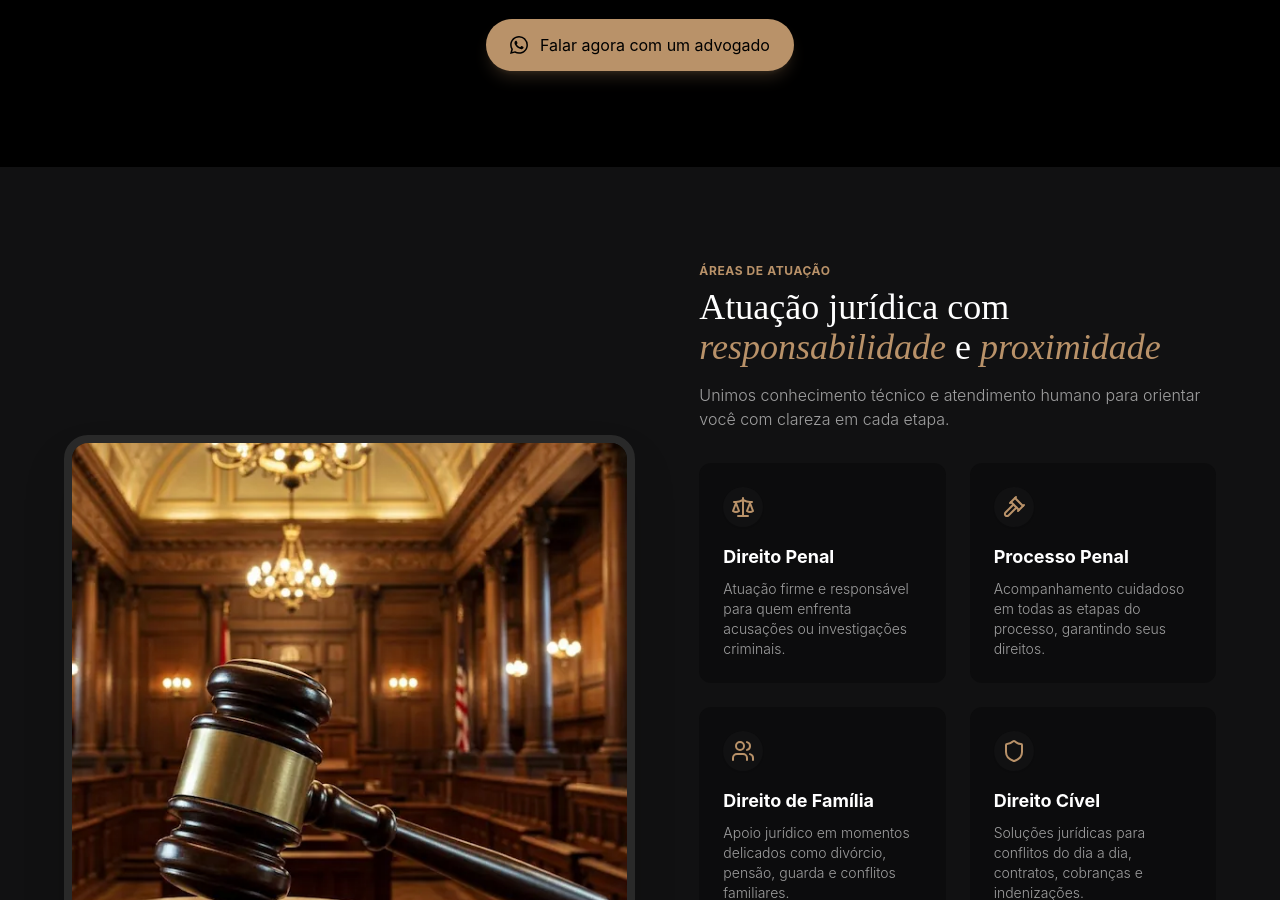
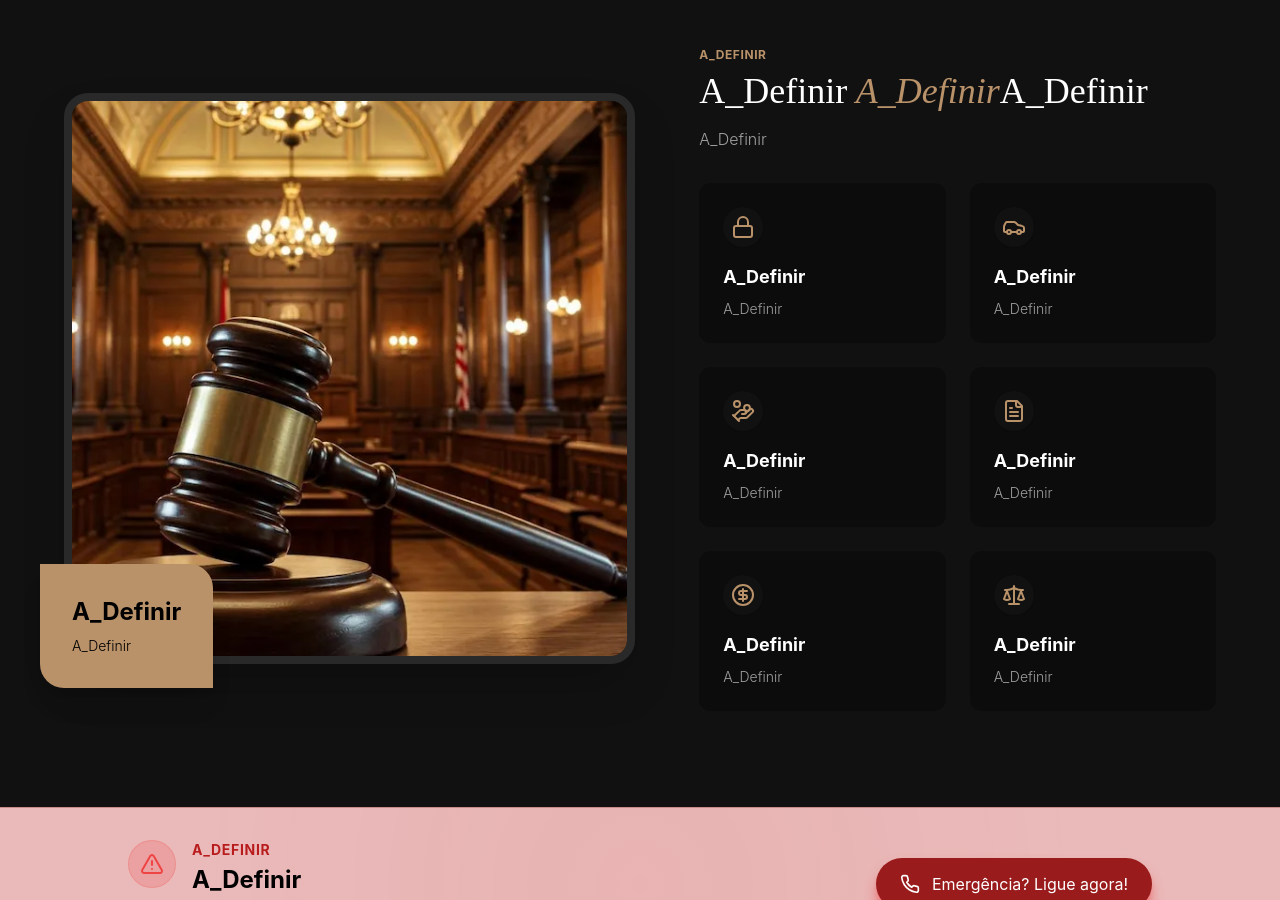
Before and after one commit to Paper-Street-Softwares/LPS-Jonatas-Honorio, a React (Vite) app: page / in a window 1280 px wide. Shown: the part 1900-2800 px from the top of the page. Built offline with nearby package versions, Linux system fonts and the light colour scheme.

Commit message:
fix: Reseta

```diff
--- a/src/content/content.jsx
+++ b/src/content/content.jsx
@@ -20,10 +20,8 @@ import {
   Home,
   Key,
   LucideIdCard,
-  BriefcaseBusiness,
   Lock,
   Scale,
-  Shield,
   Car,
   HandCoins,
   Check,
@@ -34,14 +32,14 @@ import { FileText } from 'lucide-react'
 const currentYear = new Date().getFullYear()
 
 export const infos = {
-  name: 'Dr. José Negreiros',
+  name: 'A_Definir',
   email: 'contato', // Email desejado pelo cliente
   emailSecundario: 'A_Definir', // Email desejado pelo cliente
-  domain: 'negreirosadvocaciajuridica.com.br', // Sem "www"
+  domain: 'A_Definir', // Sem "www"
   phone: {
-    ddd: '69',
-    firstPart: '98100', // Apenas os 5 primeiros números (incluindo o 9)
-    secondPart: '0109', // Apenas os 4 últimos números
+    ddd: '00',
+    firstPart: '00000', // Apenas os 5 primeiros números (incluindo o 9)
+    secondPart: '0000', // Apenas os 4 últimos números
   },
   phoneSecundario: {
     ddd: 'A_Definir',
@@ -56,10 +54,10 @@ export const infos = {
   endereco: (
     <div>
       {/* <p>Endereço:</p> */}
-      <p>Rua Geraldo Siqueira,</p>
-      <p>nº 2690, Caladinho,</p>
-      <p>Porto Velho - RO,</p>
-      <p>CEP 76808-270</p>
+      <p>A_Definir,</p>
+      <p>A_Definir,</p>
+      <p>A_Definir,</p>
+      <p>A_Definir</p>
     </div>
   ),
   enderecoSecundario: (
@@ -73,7 +71,7 @@ export const infos = {
   expediente: (
     <div>
       <p>Segunda a sexta-feira:</p>
-      <p>Atendimento em regime de plantão 24h via WhatsApp</p>
+      <p>A_Definir</p>
     </div>
   ),
   obs: <span className="italic">A_Definir </span>,
@@ -116,12 +114,12 @@ const content = {
       ctaButtonTextResponsive: 'Contato',
     },
     hero: {
-      miniTag: 'ESCRITÓRIO DE ADVOCACIA EM PORTO VELHO - RO',
+      miniTag: 'A_Definir',
       title: (
         <h1>
-          Precisa de auxílio de um{' '}
+          A_Definir{' '}
           <span className="destaque relative italic font-light">
-            Advogado
+            A_Definir
             <span>
               <svg
                 className="hero-underline absolute bottom-2 left-0 w-full h-3 text-accent/30 hidden desktop1:flex"
@@ -152,24 +150,19 @@ const content = {
           ?
         </h1>
       ),
-      subtitle: (
-        <p>
-          Atuamos com responsabilidade para orientar e defender você em decisões
-          importantes.
-        </p>
-      ),
+      subtitle: <p>A_Definir</p>,
       heroDefaultImage: heroDefaultImg, // img da pessoa mobile
       heroDefaulMobiletImg: heroDefaultMobileImg,
 
       alt: 'Imagem ilustrativa da Seção Início',
       ctaButtonAriaLabel:
         'Botão para chamada de ação para contato pelo whatsapp',
-      ctaButtonText: 'Seja atendido agora no WhatsApp',
+      ctaButtonText: 'A_Definir',
       ctaButtonTextSecondary: 'A_Definir',
       obsHero: {
         icon: <LucideIdCard />,
         iconTwo: <LucideIdCard />,
-        text: 'Não espere nem mais um minuto, sua liberdade depende disso!',
+        text: 'A_Definir',
         textTwo: 'A_Definir',
       },
       secondaryCta: 'Contato',
@@ -193,59 +186,138 @@ const content = {
       },
     },
     important: {
-      miniTag: 'Atenção',
-      title: 'O que é importante saber ',
+      miniTag: 'A_Definir',
+      title: 'A_Definir',
       cards: {
         card1: {
-          title: 'Preciso pagar alguma coisa para dar entrada no meu processo?',
-          paragraph:
-            'Depende do caso, mas esperar para descobrir sozinho costuma sair mais caro. Fale comigo agora para entender exatamente o que precisa ser feito e evitar prejuízos.',
+          title: 'A_Definir',
+          paragraph: 'A_Definir',
         },
         card2: {
-          title:
-            'Meu problema ainda não virou processo. Dá pra resolver antes?',
-          paragraph:
-            'Em muitos casos, sim. E agir antes pode mudar tudo. Entre em contato imediatamente para analisar sua situação enquanto ainda há tempo.',
+          title: 'A_Definir',
+          paragraph: 'A_Definir',
         },
         card3: {
-          title: 'Se eu esperar mais um pouco, isso pode piorar?',
-          paragraph:
-            'Pode. E geralmente piora. Quanto mais você demora, menos opções existem. Fale comigo agora para agir no momento certo.',
+          title: 'A_Definir',
+          paragraph: 'A_Definir',
         },
         card4: {
-          title:
-            'Posso tentar resolver isso sozinho ou preciso de advogado agora?',
-          paragraph:
-            'Tentar sozinho costuma gerar erros difíceis de corrigir depois. O ideal é orientação imediata para não comprometer seu caso desde o início.',
+          title: 'A_Definir',
+          paragraph: 'A_Definir',
         },
       },
-      fraseObs:
-        'Cada caso é diferente. Agir rápido, com orientação jurídica, pode mudar completamente o rumo da sua situação.',
-      ctaButtonText: 'Falar agora com um advogado',
+      fraseObs: 'A_Definir',
+      ctaButtonText: 'A_Definir',
     },
     features: {
-      miniTag: 'ÁREAS DE ATUAÇÃO',
+      miniTag: 'A_Definir',
       title: (
         <h1>
-          Atuação jurídica com
-          <span className="destaque italic font-light">
-            {' '}
-            responsabilidade
-          </span>{' '}
-          e<span className="destaque italic font-light"> proximidade</span>
+          A_Definir
+          <span className="destaque italic font-light"> A_Definir</span>
+          A_Definir
         </h1>
       ),
-      subtitle:
-        'Unimos conhecimento técnico e atendimento humano para orientar você com clareza em cada etapa.',
+      subtitle: 'A_Definir',
       imgFeatures: imgFeatures,
       alt: 'imagem representativa da Seção Serviços',
-      titleMessageFeature: '100%',
-      subtitleMessageFeature: 'ética e responsabilidade',
+      titleMessageFeature: 'A_Definir',
+      subtitleMessageFeature: 'A_Definir',
       cards: {
         card1: {
-          title: 'Direito Penal',
-          subtitle:
-            'Atuação firme e responsável para quem enfrenta acusações ou investigações criminais.',
+          title: 'A_Definir',
+          subtitle: 'A_Definir',
+          description: (
+            <div>
+              A_Definir
+              <br />
+              <br />
+              A_Definir
+            </div>
+          ),
+          icon: <Lock />,
+          buttonLabelModal: 'Fale Conosco',
+          buttonLabel: 'Saiba Mais',
+        },
+        card2: {
+          title: 'A_Definir',
+          subtitle: 'A_Definir',
+          description: (
+            <div>
+              A_Definir
+              <br />
+              <br />
+              A_Definir
+            </div>
+          ),
+          icon: <Car />,
+          buttonLabelModal: 'Fale Conosco',
+          buttonLabel: 'Saiba Mais',
+        },
+        card3: {
+          title: 'A_Definir',
+          subtitle: 'A_Definir',
+          description: (
+            <div>
+              A_Definir <br />
+              <br />
+              A_Definir
+            </div>
+          ),
+          icon: <HandCoins />,
+          buttonLabelModal: 'Fale Conosco',
+          buttonLabel: 'Saiba Mais',
+        },
+        card4: {
+          title: 'A_Definir',
+          subtitle: 'A_Definir',
+          description: (
+            <div>
+              A_Definir
+              <br />
+              A_Definir
+              <br />
+            </div>
+          ),
+          icon: <FileText />,
+          buttonLabelModal: 'Fale Conosco',
+          buttonLabel: 'Saiba Mais',
+        },
+        card5: {
+          title: 'A_Definir',
+          subtitle: 'A_Definir',
+          description: (
+            <div>
+              A_Definir
+              <br />
+              <br />
+              A_Definir
+            </div>
+          ),
+          icon: (
+            <svg
+              xmlns="http://www.w3.org/2000/svg"
+              width="24"
+              height="24"
+              viewBox="0 0 24 24"
+              fill="none"
+              stroke="currentColor"
+              stroke-width="2"
+              stroke-linecap="round"
+              stroke-linejoin="round"
+              class="lucide lucide-circle-dollar-sign-icon lucide-circle-dollar-sign"
+            >
+              <circle cx="12" cy="12" r="10" />
+              <path d="M16 8h-6a2 2 0 1 0 0 4h4a2 2 0 1 1 0 4H8" />
+              <path d="M12 18V6" />
+            </svg>
+          ),
+          buttonLabelModal: 'Fale Conosco',
+          buttonLabel: 'Saiba Mais',
+        },
+        card6: {
+          title: 'A_Definir',
+          subtitle: 'A_Definir',
           description: (
             <div>
               A_Definir
@@ -255,85 +327,6 @@ const content = {
             </div>
           ),
           icon: <Scale />,
-          buttonLabelModal: 'Fale Conosco',
-          buttonLabel: 'Saiba Mais',
-        },
-        card2: {
-          title: 'Processo Penal',
-          subtitle:
-            'Acompanhamento cuidadoso em todas as etapas do processo, garantindo seus direitos.',
-          description: (
-            <div>
-              A_Definir
-              <br />
-              <br />
-              A_Definir
-            </div>
-          ),
-          icon: <Gavel />,
-          buttonLabelModal: 'Fale Conosco',
-          buttonLabel: 'Saiba Mais',
-        },
-        card3: {
-          title: 'Direito de Família',
-          subtitle:
-            'Apoio jurídico em momentos delicados como divórcio, pensão, guarda e conflitos familiares.',
-          description: (
-            <div>
-              A_Definir <br />
-              <br />
-              A_Definir
-            </div>
-          ),
-          icon: <Users />,
-          buttonLabelModal: 'Fale Conosco',
-          buttonLabel: 'Saiba Mais',
-        },
-        card4: {
-          title: 'Direito Cível',
-          subtitle:
-            'Soluções jurídicas para conflitos do dia a dia, contratos, cobranças e indenizações.',
-          description: (
-            <div>
-              A_Definir
-              <br />
-              A_Definir
-              <br />
-            </div>
-          ),
-          icon: <Shield />,
-          buttonLabelModal: 'Fale Conosco',
-          buttonLabel: 'Saiba Mais',
-        },
-        card5: {
-          title: <p>Direito do Trabalho</p>,
-          subtitle:
-            'Orientação e defesa em casos de demissão, verbas trabalhistas e direitos do trabalhador.',
-          description: (
-            <div>
-              A_Definir
-              <br />
-              <br />
-              A_Definir
-            </div>
-          ),
-          icon: <BriefcaseBusiness />,
-          buttonLabelModal: 'Fale Conosco',
-          buttonLabel: 'Saiba Mais',
-        },
-        card6: {
-          title: 'Orientação Jurídica Preventiva',
-          subtitle:
-            'Análise e orientação para evitar problemas jurídicos antes que eles aconteçam.',
-          description: (
-            <div>
-              A_Definir
-              <br />
-              <br />
-              A_Definir
-            </div>
-          ),
-          icon: <FileText />,
           buttonLabelModal: 'Fale Conosco',
           buttonLabel: 'Saiba Mais',
         },
@@ -355,13 +348,13 @@ const content = {
           subtitle: 'A_Definir',
         },
       },
+      ctaButtonText: 'A_Definir',
     },
     emergency: {
-      minitag: 'Plantão Criminal 24 Horas',
-      title: 'Atendimento Imediato em Casos Criminais',
-      subtitle:
-        'Se você ou um familiar foi preso ou está sendo investigado, o atendimento deve ser imediato. Cada minuto é decisivo para garantir direitos, evitar abusos e preparar a defesa adequada.',
-      ctaButtonText: 'Falar com Advogado Agora',
+      minitag: 'A_Definir',
+      title: 'A_Definir',
+      subtitle: 'A_Definir',
+      ctaButtonText: 'A_Definir',
     },
     maps: {
       minitag: 'A_Definir',
@@ -374,31 +367,25 @@ const content = {
         img: aboutImg,
         alt: 'Imagem ilustrativa da Seção Sobre',
       },
-      miniTag: 'QUEM É O DR. JOSÉ NEGREIROS',
-      FirstPartTitle: 'Nossa',
-      DestaquePartTitle: (
-        <p>
-          <span className="italic"> trajetória</span>{' '}
-        </p>
+      miniTag: 'A_Definir',
+      title: (
+        <h1>
+          A_Definir
+          <span className="destaque italic font-light"> A_Definir</span>{' '}
+          A_Definir
+        </h1>
       ),
       SecondPartTitle: '',
-      subtitle: '',
+      subtitle: 'A_Definir',
       paragraph: (
         <div>
-          Atuo na advocacia com foco em oferecer soluções jurídicas claras,
-          estratégicas e personalizadas. Acredito que cada cliente vive uma
-          situação única e, por isso, faço questão de ouvir com atenção,
-          compreender o problema e orientar com transparência e responsabilidade
-          desde o primeiro contato.
+          A_Definir
           <br />
-          Minha atuação vai além da representação legal. Trabalho com uma equipe
-          qualificada e comprometida em transformar desafios jurídicos em
-          soluções seguras, sempre priorizando ética, agilidade e resultados.
-          Aqui, o cliente encontra confiança, proximidade e um atendimento
-          realmente dedicado.
           <br />
+          A_Definir
         </div>
       ),
+
       buttonModalLabelAbout: 'Continuar lendo',
       modal: (
         <p className="text-mutedForeground font-secondFont">
@@ -414,7 +401,7 @@ const content = {
       paragraphModalCta: 'Entre em contato',
       titleModal: 'A_Definir',
       ctaButtonAriaLabel: 'Botão para entrar em contato',
-      ctaButtonText: 'Entre em contato',
+      ctaButtonText: 'A_Definir',
       // aboutSocial: {
       //   img: {
       //     img: aboutSocialImg,
@@ -434,13 +421,37 @@ const content = {
       //   labelYoutube: 'Siga-nos no Youtube',
       // },
     },
+    // team: {
+    //   miniTag: ' A_Definir',
+    //   title: (
+    //     <h1>
+    //       A_Definir <span className="italic text-primaryDark">A_Definir</span>
+    //       A_Definir
+    //     </h1>
+    //   ),
+    //   subtitle: 'A_Definir',
+    //   cards: {
+    //     card1: {
+    //       img1: team1,
+    //       alt: 'Imagens ilustrativa dos profissionais',
+    //       name: 'A_Definir',
+    //       description: <p>A_Definir</p>,
+    //     },
+    //     card2: {
+    //       img2: team2,
+    //       alt: 'Imagens ilustrativa dos profissionais',
+    //       name: 'A_Definir',
+    //       description: <p>A_Definir</p>,
+    //     },
+    //   },
+    // },
     steps: {
-      miniTag: 'PASSO A PASSO',
+      miniTag: 'A_Definir',
       title: (
         <h1>
-          Como
-          <span className="destaque italic font-light"> protegemos</span> seus
-          direitos
+          A_Definir
+          <span className="destaque italic font-light"> A_Definir </span>
+          A_Definir
         </h1>
       ),
       subtitle: '',
@@ -449,54 +460,43 @@ const content = {
       cards: {
         card1: {
           stepNumber: 1,
-          cardTitle: 'Análise Pessoal e Detalhada',
-          cardDescription:
-            'Estudo individual do seu caso para definir o caminho mais seguro e eficaz',
+          cardTitle: 'A_Definir',
+          cardDescription: 'A_Definir',
         },
         card2: {
           stepNumber: 2,
-          cardTitle: 'Atuação com Rigor Técnico',
-          cardDescription:
-            'Revisão de documentos, cálculos e provas para garantir a melhor solução legal.',
+          cardTitle: 'A_Definir',
+          cardDescription: 'A_Definir',
         },
         card3: {
           stepNumber: 3,
-          cardTitle: 'Atendimento Transparente e Ágil',
-          cardDescription:
-            'Informações claras e em tempo real, com toda a parte processual cuidada pelo escritório.',
+          cardTitle: 'A_Definir',
+          cardDescription: 'A_Definir',
         },
         card4: {
           stepNumber: 4,
-          cardTitle: 'Defesa Concreta e Eficiente',
-          cardDescription:
-            'Acompanhamento completo em todas as etapas, buscando resultados sólidos e seguros.',
+          cardTitle: 'A_Definir',
+          cardDescription: 'A_Definir',
         },
       },
+      ctaButtonText: 'A_Definir',
     },
     ctaSecondary: {
-      miniTag: 'FALE CONOSCO',
-      title: <h1>Proteja seus direitos agora</h1>,
-      subtitle:
-        'Fale com um especialista e receba orientação estratégica imediata para o seu caso.',
-      subtitleDireita: (
-        <p className="gap-3 flex font-mainFont opacity-60 mt-1">
-          <span>E N T R E </span> E M <span>C O N T A T O</span> V I A
-        </p>
+      miniTag: 'A_Definir',
+      title: <h1>A_Definir</h1>,
+      subtitle: (
+        <div>
+          <p className="mb-6 font-secondFont">A_Definir</p>
+        </div>
       ),
-      titleDireita: (
-        <h1 className="text-title5 my-3 font-mainFont">WhatsApp</h1>
-      ),
-      ctaButtonText: 'Converse agora com um advogado',
-      ctaButtonAriaLabel:
-        'Botão para chamada de ação para contato pelo whatsapp',
       container: {
         label1: {
           icon: <Check />,
-          text: ' Análise inicial do seu caso',
+          text: ' Análise inicial do seu caso criminal',
         },
         label2: {
           icon: <Check />,
-          text: ' Atendimento direto com advogado',
+          text: ' Atendimento direto com advogado criminalista',
         },
         label3: {
           icon: <Check />,
@@ -511,6 +511,17 @@ const content = {
           text: ' Mais segurança para você e sua família em um momento decisivo',
         },
       },
+      // subtitleDireita: (
+      //   <p className="gap-3 flex font-mainFont opacity-60 mt-1">
+      //     <span>E N T R E </span> E M <span>C O N T A T O</span> V I A
+      //   </p>
+      // ),
+      // titleDireita: (
+      //   <h1 className="text-title5 my-3 font-mainFont">WhatsApp</h1>
+      // ),
+      ctaButtonText: 'A_Definir',
+      ctaButtonAriaLabel:
+        'Botão para chamada de ação para contato pelo whatsapp',
     },
     // blog: {
     //   miniTag: 'BLOG',
@@ -522,29 +533,25 @@ const content = {
     //   blogLink: 'mauromoncao.wordpress.com', //sem "https://"
     // },
     faq: {
-      miniTag: 'TIRE SUAS DÚVIDAS',
-      title: 'Perguntas Frequentes',
-      subtitle: 'Confira as perguntas abaixo para esclarecer suas dúvidas. ',
+      miniTag: 'A_Definir',
+      title: 'A_Definir',
+      subtitle: 'A_Definir',
       questions: {
         question1: {
-          question: 'Como posso contratar seus serviços?',
-          answer:
-            'Agende sua consulta conosco via WhatsApp e conversaremos sobre suas necessidades e avaliaremos os custos.',
+          question: 'A_Definir',
+          answer: 'A_Definir',
         },
         question2: {
-          question: 'Qual é o prazo médio para resolução de um caso?',
-          answer:
-            'O prazo médio varia conforme a complexidade, mas discutiremos uma estimativa durante a consulta inicial.',
+          question: 'A_Definir',
+          answer: 'A_Definir',
         },
         question3: {
-          question: 'Quais documentos devo levar para a consulta?',
-          answer:
-            'Traga os documentos relevantes ao seu caso, como contratos, correspondências e registros, além de documentos pessoais e comprovante de residência.',
+          question: 'A_Definir',
+          answer: 'A_Definir',
         },
         question4: {
-          question: 'Vocês oferecem serviços de consultoria preventiva?',
-          answer:
-            'Sim, oferecemos consultoria preventiva para evitar problemas futuros e garantir conformidade legal.',
+          question: 'A_Definir',
+          answer: 'A_Definir',
         },
       },
       paragraph: 'Clique aqui caso tenha mais dúvidas',
```
Also changed, not shown: index-reseted.html (+4 -4 lines).
